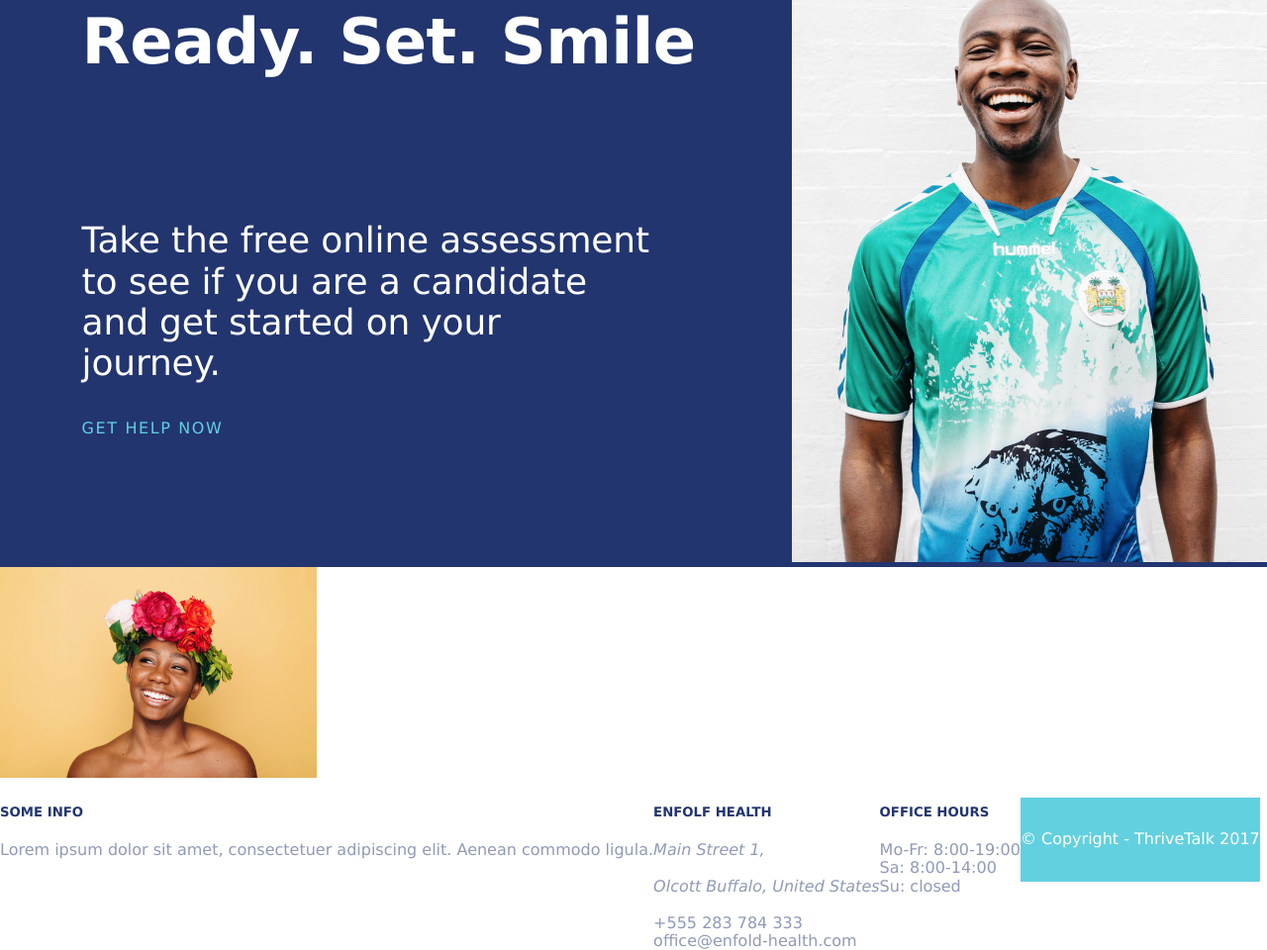
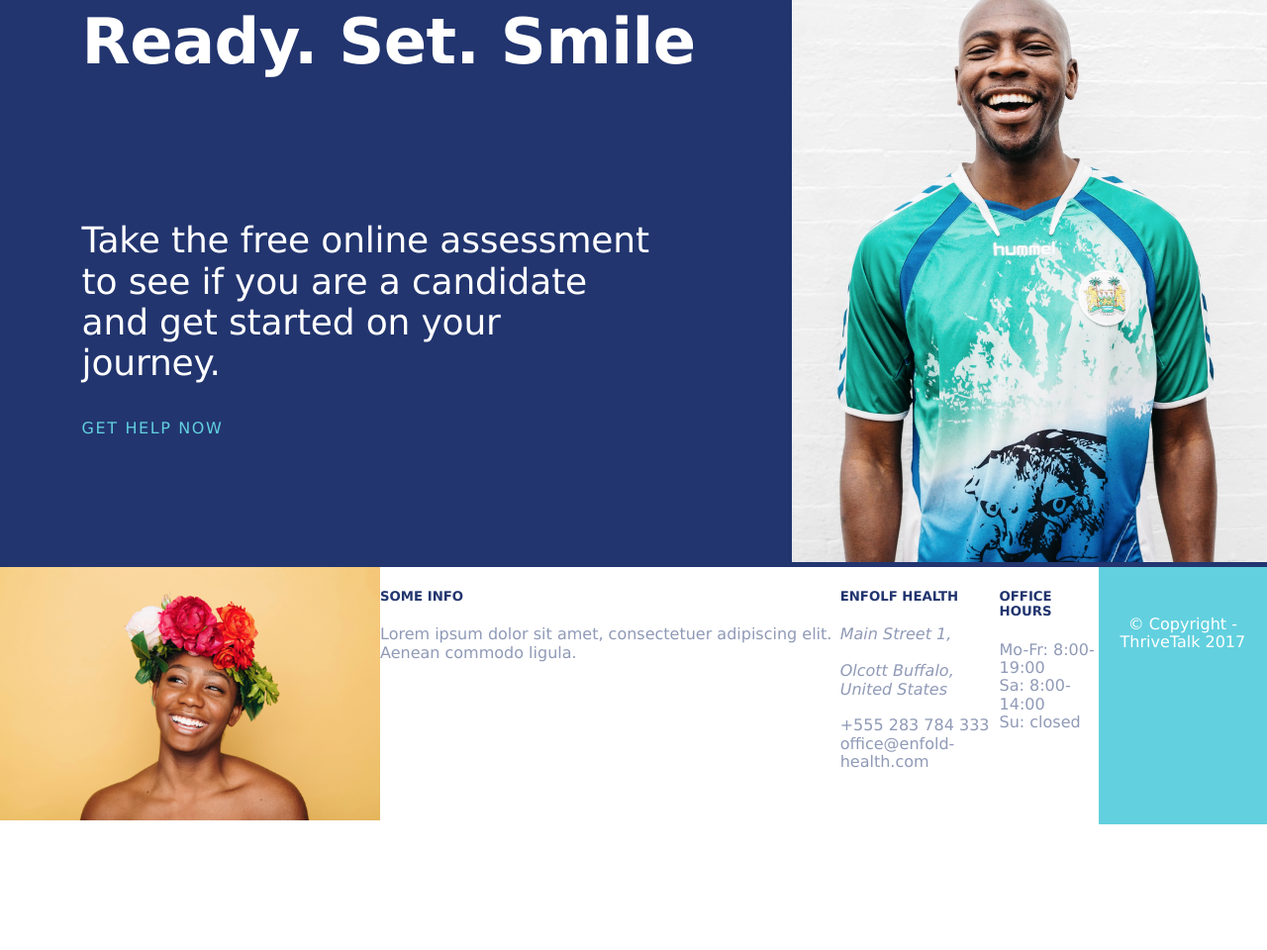
Before and after one commit to GRLPWR1/LiveCode, a plain HTML site: page index.html in a window 1280 px wide. Shown: the part 4301-5261 px from the top of the page at 99% size. After the commit the page ends 5134 px from the top, so only its background shows below. Drawn offline with nearby package versions, Linux system fonts and the light colour scheme; files that its build step writes are made by us from their sources; files whose address does not match are found by name.

Commit message:
changed footer

```diff
--- a/style.css
+++ b/style.css
@@ -224,20 +224,20 @@ section.seventh p {
 }
 footer {
     display: flex;
-    flex-flow: row wrap;
+    /* flex-flow: row wrap; */
     color: rgba(34, 53, 111, 0.5);
 }
 footer h5{
     color: rgba(34, 53, 111);
 }
 footer img {
-    width: 25vw;
+    width: 30vw;
 }
 footer div:nth-child(2) {
     display: flex;
-    flex-flow: row wrap;
+    /* flex-flow: row wrap; */
 }
-footer div>p {
+footer div:last-child {
     font-size: 14;
     color: #FFFFFF;
     background-color: #62D0DF;
```
